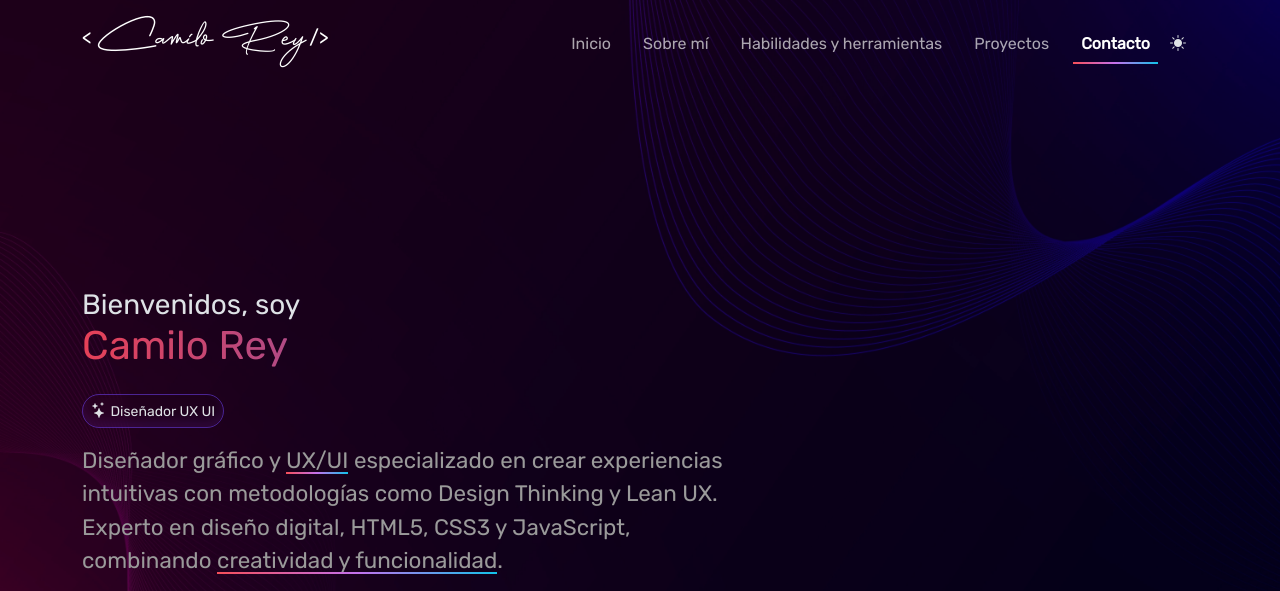
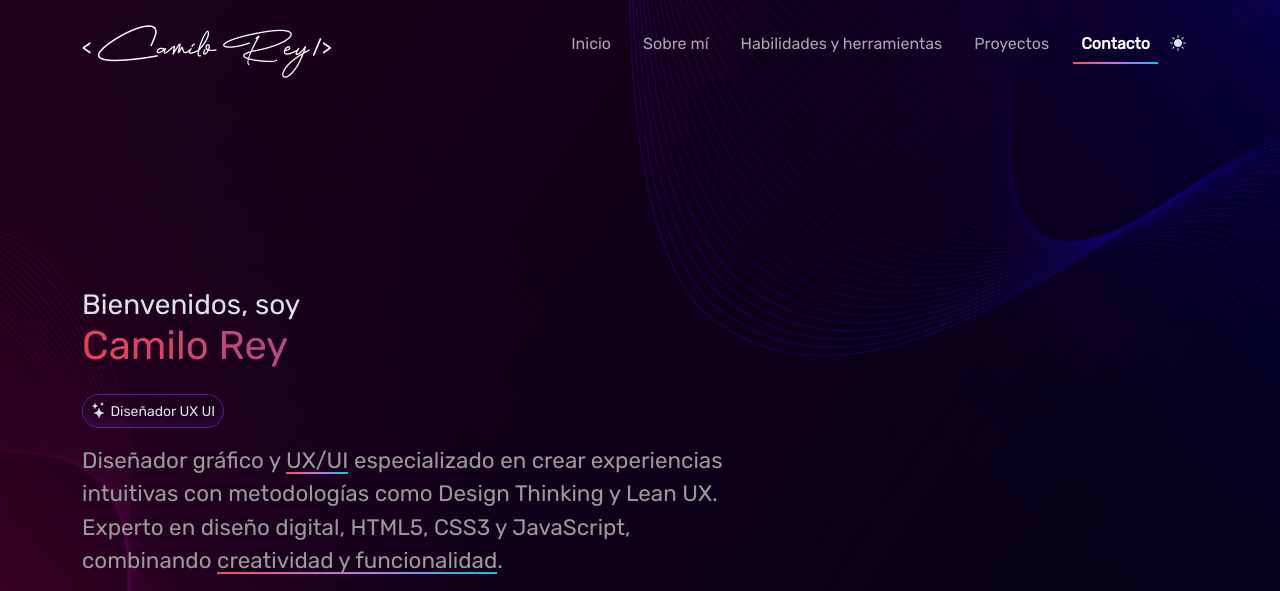
Before and after one commit to camilosk8/CamiloRey-portafolio, a plain HTML site: page index.html in a window 1280 px wide. Shown: the top 591 px of the page. Drawn offline with Linux system fonts and the light colour scheme; a script that the page names is missing; files whose address does not match are found by name.

Commit message:
Se agrega la fuente 2

```diff
--- a/assets/css/style.css
+++ b/assets/css/style.css
@@ -120,8 +120,9 @@ a:hover{
 .social-icons a:hover{
     color: var(--primary-color);
 }
+
 @font-face{
-    font-family: Agustina-Signature;
+    font-family: Agustina;
     src: url("font/Agustina-Signature.otf");
 }
 
```
